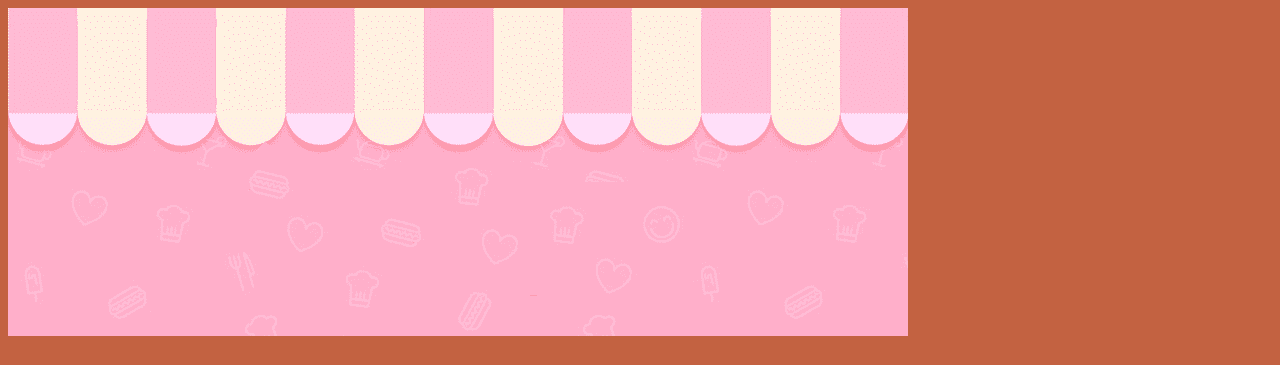
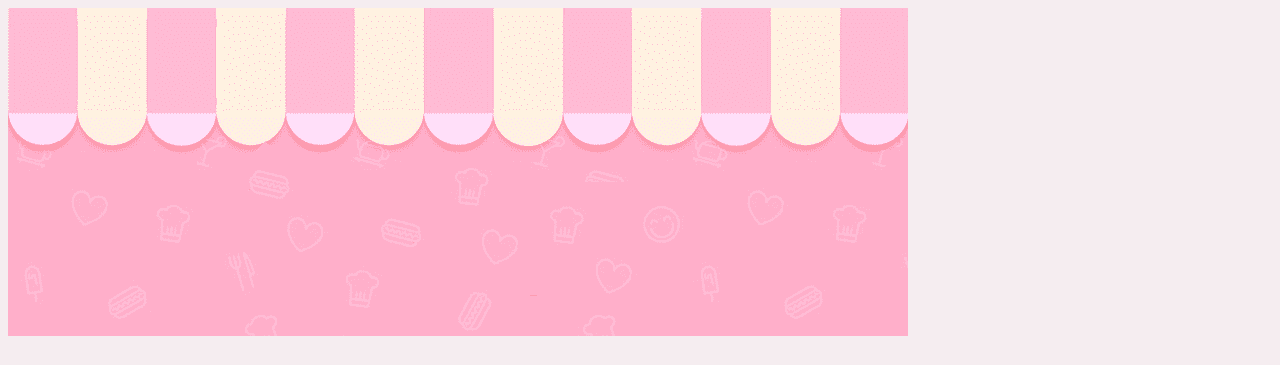
Before and after one commit to NafisaTasnimR/CookingCave, a plain HTML site: page htmlC/index.html in a window 1280 px wide. Shown: the top 365 px of the page. Drawn offline with Linux system fonts and the light colour scheme.

Commit message:
Fix background color and text font
Signed-off-by: nafisa <nafisatasnim8855@gmail.com>

```diff
--- a/css/main.css
+++ b/css/main.css
@@ -2,6 +2,7 @@ html {
     font-size: 22px;
 }
 body {
-    background-color:#C36241;
-    color: whitesmoke;
+    font-family: 'Segoe UI', Tahoma, Geneva, Verdana, sans-serif;
+    background-color:#F5EDF0;
+    color: #112A46;
 }
```
